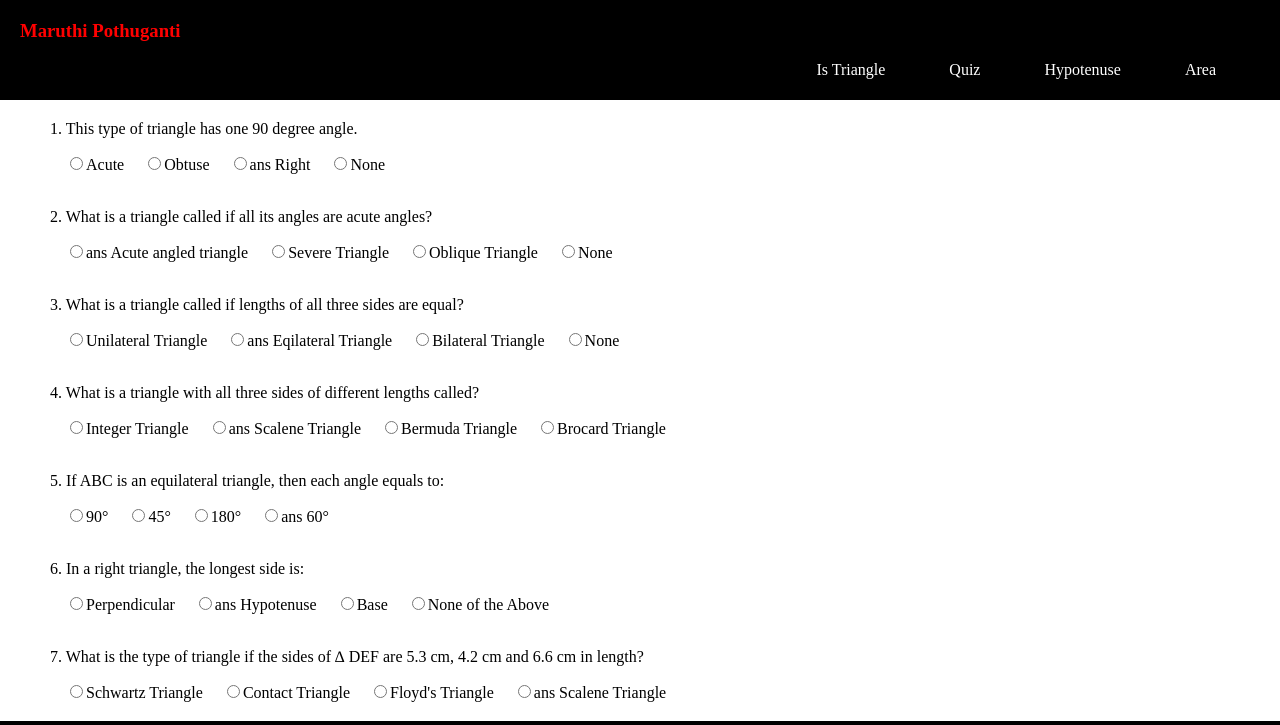
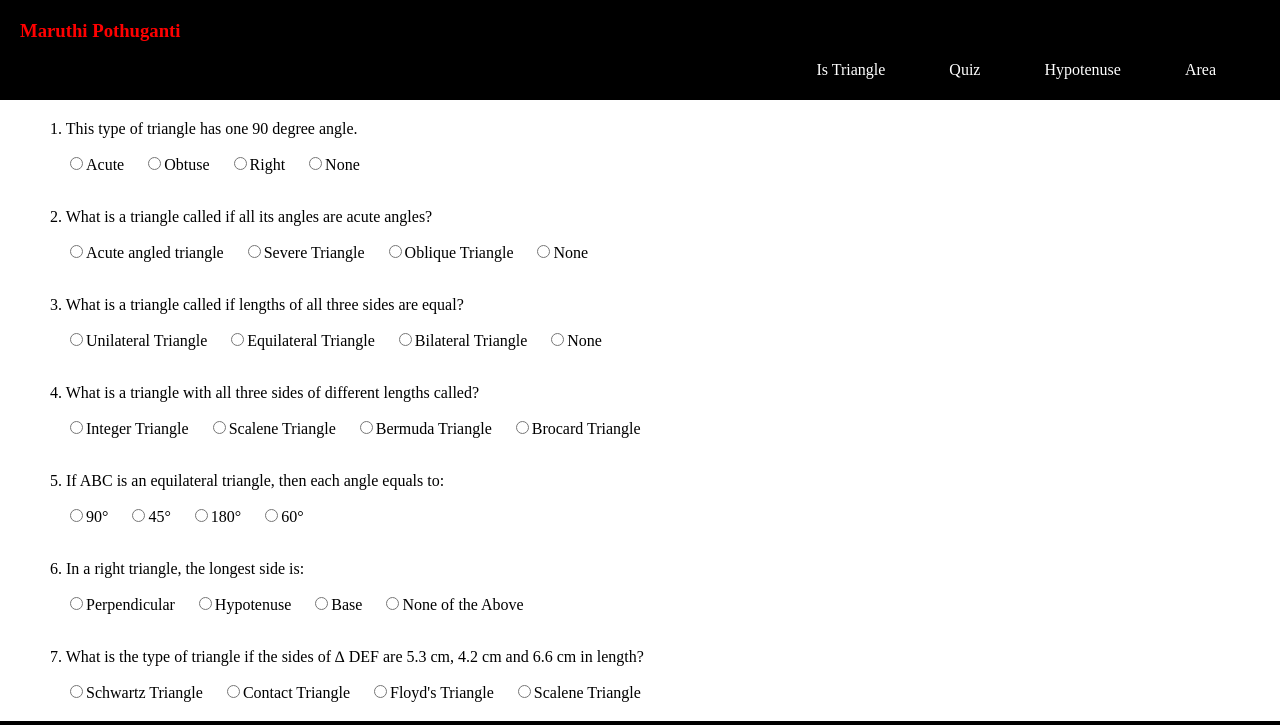
Before and after one commit to MaruthiPothuganti/Fun-triangles, a plain HTML site: page trianglequiz.html in a window 1280 px wide. Shown: the top 725 px of the page. Drawn offline with Linux system fonts and the light colour scheme.

Commit message:
refactor

```diff
--- a/quiz.js
+++ b/quiz.js
@@ -2,7 +2,7 @@ const quiz = document.querySelector(".quiz");
 const btnFinish = document.querySelector("#btnFinish");
 const result = document.querySelector("#resultMessage");
 
-var correctAnswers = ["Right", "Acute angled triangle", "Eqilateral Triangle", "Scalene Triangle", "60°", "Hypotenuse", "Scalene Triangle", "55°", "Equal", "BF = CE"];
+var correctAnswers = ["Right", "Acute angled triangle", "Equilateral Triangle", "Scalene Triangle", "60°", "Hypotenuse", "Scalene Triangle", "55°", "Equal", "BF = CE"];
 
 btnFinish.addEventListener("click", function Result() {
     const fromQuiz = new FormData(quiz);
--- a/trianglequiz.html
+++ b/trianglequiz.html
@@ -25,13 +25,13 @@
                 <p>1. This type of triangle has one 90 degree angle.</p>
                 <label> <input class="option" type="radio" name="questionOne" value="Acute">Acute</label>
                 <label>  <input class="option" type="radio" name="questionOne" value="Obtuse">Obtuse</label>
-                <label>  <input class="option" type="radio" name="questionOne" value="Right">ans Right</label>
+                <label>  <input class="option" type="radio" name="questionOne" value="Right">Right</label>
                 <label>  <input class="option" type="radio" name="questionOne" value="None">None</label>
             </div>
             <br>
             <div class="question">
                 <p>2. What is a triangle called if all its angles are acute angles?</p>
-                <label><input class="option" type="radio" name="questionTwo" value="Acute angled triangle">ans Acute angled triangle</label>
+                <label><input class="option" type="radio" name="questionTwo" value="Acute angled triangle">Acute angled triangle</label>
                 <label><input class="option" type="radio" name="questionTwo" value="Severe Triangle">Severe Triangle</label>
                 <label><input class="option" type="radio" name="questionTwo" value="Oblique Triangle">Oblique Triangle</label>
                 <label><input class="option" type="radio" name="questionTwo" value="None">None</label>
@@ -40,7 +40,7 @@
             <div class="question">
                 <p>3. What is a triangle called if lengths of all three sides are equal?</p>
                 <label> <input class="option" type="radio" name="questionThree" value="Unilateral Triangle">Unilateral Triangle</label>
-                <label>  <input class="option" type="radio" name="questionThree" value="Eqilateral Triangle">ans Eqilateral Triangle</label>
+                <label>  <input class="option" type="radio" name="questionThree" value="Equilateral Triangle">Equilateral Triangle</label>
                 <label>  <input class="option" type="radio" name="questionThree" value="Bilateral Triangle">Bilateral Triangle</label>
                 <label>  <input class="option" type="radio" name="questionThree" value="None">None</label>
             </div>
@@ -48,7 +48,7 @@
             <div class="question">
                 <p>4. What is a triangle with all three sides of different lengths called?</p>
                 <label> <input class="option" type="radio" name="questionFour" value="Integer Triangle">Integer Triangle</label>
-                <label> <input class="option" type="radio" name="questionFour" value="Scalene Triangle">ans Scalene Triangle</label>
+                <label> <input class="option" type="radio" name="questionFour" value="Scalene Triangle">Scalene Triangle</label>
                 <label> <input class="option" type="radio" name="questionFour" value="Bermuda Triangle">Bermuda Triangle</label>
                 <label> <input class="option" type="radio" name="questionFour" value="Brocard Triangle">Brocard Triangle</label>
             </div>
@@ -58,13 +58,13 @@
                 <label>  <input class="option" type="radio" name="questionFive" value="90°">90°</label>
                 <label> <input class="option" type="radio" name="questionFive" value="45°">45°</label>
                 <label>  <input class="option" type="radio" name="questionFive" value="180°">180°</label>
-                <label> <input class="option" type="radio" name="questionFive" value="60°">ans 60°</label>
+                <label> <input class="option" type="radio" name="questionFive" value="60°">60°</label>
             </div>
             <br>
             <div class="question">
                 <p>6. In a right triangle, the longest side is:</p>
                 <label>  <input class="option" type="radio" name="questionSix" value="Perpendicular">Perpendicular</label>
-                <label> <input class="option" type="radio" name="questionSix" value="Hypotenuse">ans Hypotenuse</label>
+                <label> <input class="option" type="radio" name="questionSix" value="Hypotenuse">Hypotenuse</label>
                 <label> <input class="option" type="radio" name="questionSix" value="Base">Base</label>
                 <label> <input class="option" type="radio" name="questionSix" value="">None of the Above</label>
             </div>
@@ -74,20 +74,20 @@
                 <label> <input class="option" type="radio" name="questionSeven" value="Schwartz Triangle">Schwartz Triangle</label>
                 <label> <input class="option" type="radio" name="questionSeven" value="Contact Triangle">Contact Triangle</label>
                 <label> <input class="option" type="radio" name="questionSeven" value="Floyd's Triangle">Floyd's Triangle</label>
-                <label> <input class="option" type="radio" name="questionSeven" value="Scalene Triangle">ans Scalene Triangle</label>
+                <label> <input class="option" type="radio" name="questionSeven" value="Scalene Triangle">Scalene Triangle</label>
             </div>
             <br>
             <div class="question">
                 <p>8. In triangle ABC, if AB=BC and ∠B = 70°, ∠A will be: </p>
                 <label> <input class="option" type="radio" name="questionEight" value="70°">70°</label>
                 <label> <input class="option" type="radio" name="questionEight" value="110°">110°</label>
-                <label> <input class="option" type="radio" name="questionEight" value="55°">ans 55°</label>
+                <label> <input class="option" type="radio" name="questionEight" value="55°">55°</label>
                 <label> <input class="option" type="radio" name="questionEight" value="130°">130°</label>
             </div>
             <br>
             <div class="question">
                 <p>9. The angles opposite to equal sides of a triangle are:</p>
-                <label> <input class="option" type="radio" name="questionNine" value="Equal">ans Equal</label>
+                <label> <input class="option" type="radio" name="questionNine" value="Equal">Equal</label>
                 <label> <input class="option" type="radio" name="questionNine" value="Unequal">Unequal</label>
                 <label> <input class="option" type="radio" name="questionNine" value="Supplementary">Supplementary</label>
                 <label> <input class="option" type="radio" name="questionNine" value="Complementary">Complementary</label>
@@ -98,7 +98,7 @@
                 <label> <input class="option" type="radio" name="questionTen" value="BF=AC">BF=AC</label>
                 <label> <input class="option" type="radio" name="questionTen" value="BF=AF">BF=AF</label>
                 <label> <input class="option" type="radio" name="questionTen" value="CE=AB">CE=AB</label>
-                <label> <input class="option" type="radio" name="questionTen" value="BF = CE">ans BF = CE</label>
+                <label> <input class="option" type="radio" name="questionTen" value="BF = CE">BF = CE</label>
             </div>
             <br>
 
```
